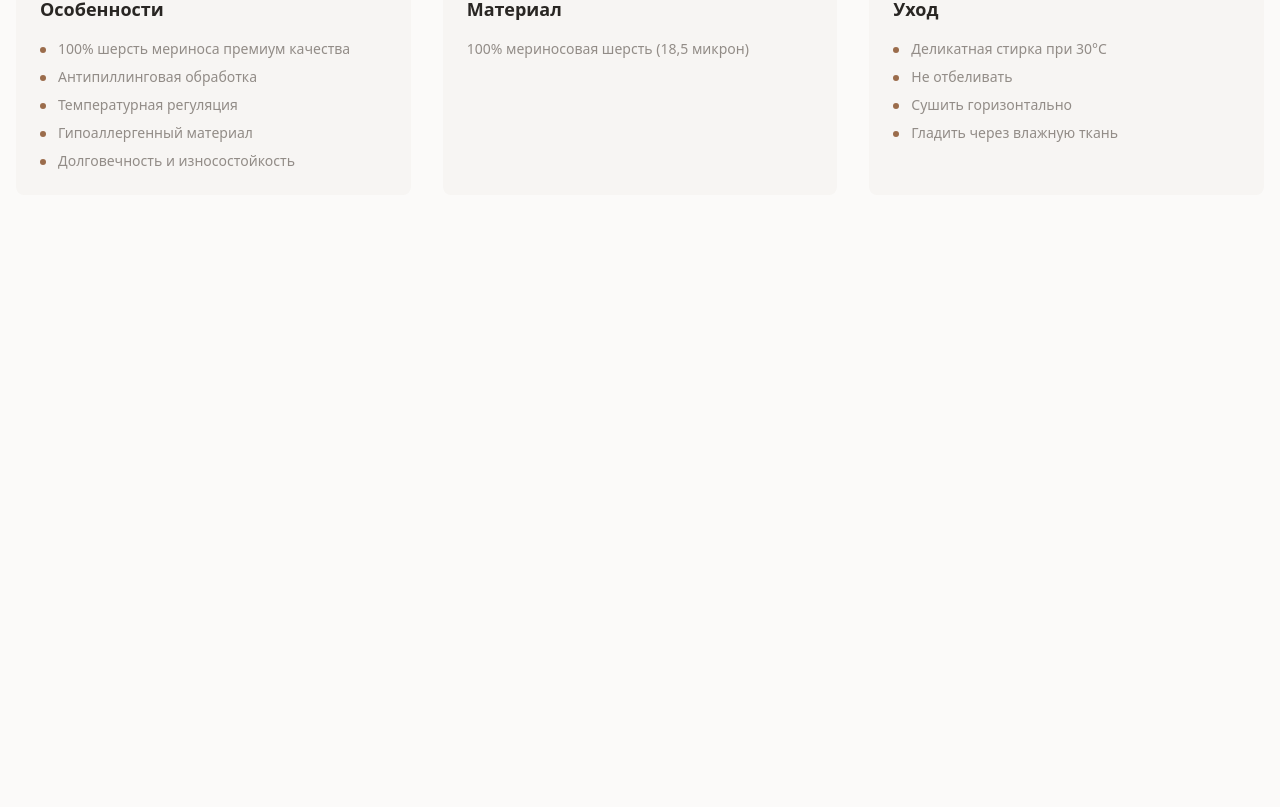
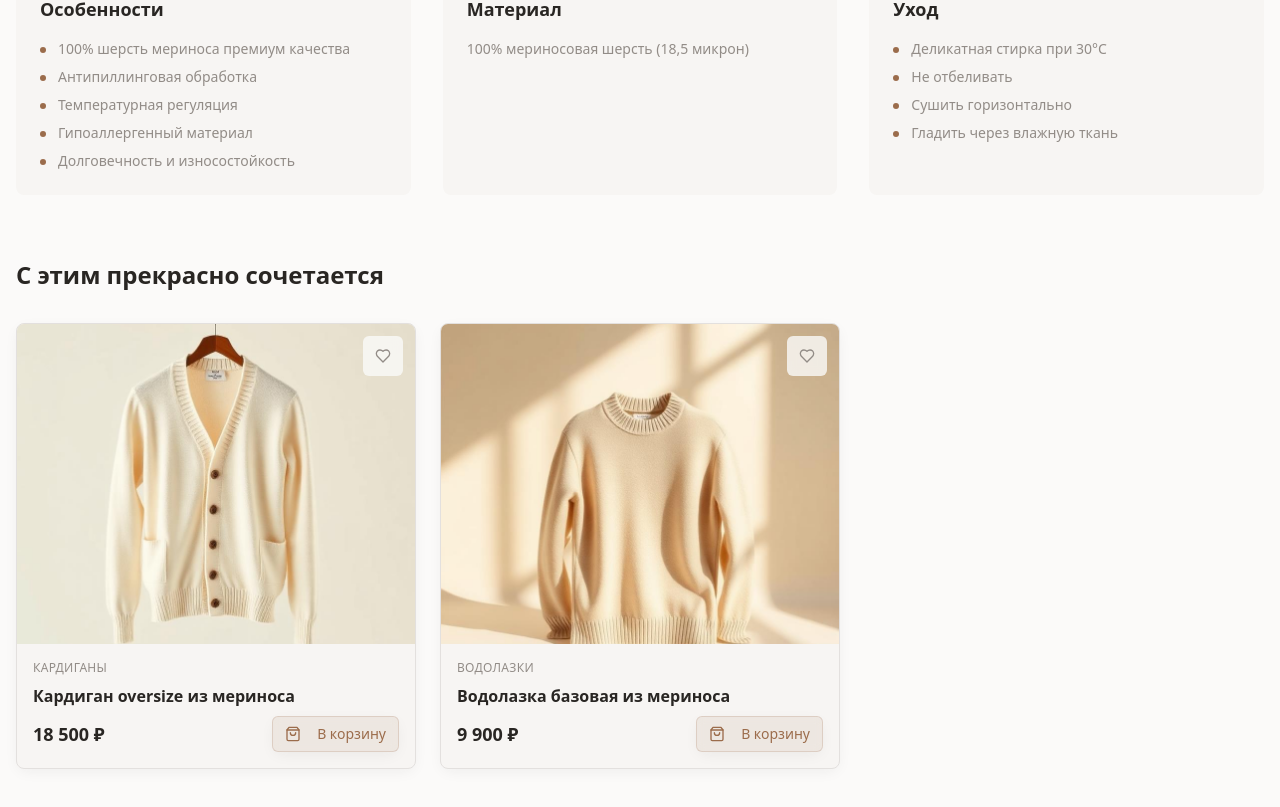
Before and after one commit to basiljis/brightmoda-57, a React (Vite) app: page /product/1 in a window 1280 px wide. Shown: the part 1014-1821 px from the top of the page. Before the commit the page ends 1273 px from the top, so only its background shows below. Built offline with nearby package versions, Linux system fonts and the light colour scheme; the HTML template or start-up script is replaced by a standard one.

Commit message:
Add complementary products to product card

```diff
--- /dev/null
+++ b/src/components/RelatedProducts.tsx
@@ -0,0 +1,32 @@
+import { products, Product } from "@/data/products";
+import ProductCard from "@/components/ProductCard";
+
+interface RelatedProductsProps {
+  productIds: number[];
+  currentProductId: number;
+}
+
+const RelatedProducts = ({ productIds, currentProductId }: RelatedProductsProps) => {
+  const relatedProducts = products.filter(
+    (product) => productIds.includes(product.id) && product.id !== currentProductId
+  );
+
+  if (relatedProducts.length === 0) {
+    return null;
+  }
+
+  return (
+    <div className="mt-16">
+      <h2 className="text-2xl font-bold text-foreground mb-8">
+        С этим прекрасно сочетается
+      </h2>
+      <div className="grid grid-cols-1 md:grid-cols-2 lg:grid-cols-3 gap-6">
+        {relatedProducts.map((product) => (
+          <ProductCard key={product.id} product={product} />
+        ))}
+      </div>
+    </div>
+  );
+};
+
+export default RelatedProducts;
--- a/src/data/products.ts
+++ b/src/data/products.ts
@@ -13,6 +13,7 @@ export interface Product {
   materials: string;
   care: string[];
   sizes: string[];
+  relatedProducts?: number[];
 }
 
 export const products: Product[] = [
@@ -38,7 +39,8 @@ export const products: Product[] = [
       "Сушить горизонтально",
       "Гладить через влажную ткань"
     ],
-    sizes: ["XS", "S", "M", "L", "XL", "XXL"]
+    sizes: ["XS", "S", "M", "L", "XL", "XXL"],
+    relatedProducts: [2, 3]
   },
   {
     id: 2,
@@ -61,7 +63,8 @@ export const products: Product[] = [
       "Сушить в разложенном виде",
       "Хранить на вешалке"
     ],
-    sizes: ["S", "M", "L", "XL"]
+    sizes: ["S", "M", "L", "XL"],
+    relatedProducts: [1, 4]
   },
   {
     id: 3,
@@ -84,7 +87,8 @@ export const products: Product[] = [
       "Не отжимать",
       "Сушить вертикально"
     ],
-    sizes: ["XS", "S", "M", "L", "XL"]
+    sizes: ["XS", "S", "M", "L", "XL"],
+    relatedProducts: [1, 4]
   },
   {
     id: 4,
@@ -107,6 +111,7 @@ export const products: Product[] = [
       "Сушить горизонтально",
       "Гладить с изнаночной стороны"
     ],
-    sizes: ["S", "M", "L", "XL", "XXL"]
+    sizes: ["S", "M", "L", "XL", "XXL"],
+    relatedProducts: [2, 3]
   }
 ];
--- a/src/pages/ProductPage.tsx
+++ b/src/pages/ProductPage.tsx
@@ -5,6 +5,7 @@ import { Separator } from "@/components/ui/separator";
 import { Heart, ShoppingBag, ArrowLeft, Star, Truck, Shield, RotateCcw } from "lucide-react";
 import { products } from "@/data/products";
 import { useState } from "react";
+import RelatedProducts from "@/components/RelatedProducts";
 
 const ProductPage = () => {
   const { id } = useParams();
@@ -209,6 +210,14 @@ const ProductPage = () => {
             </ul>
           </div>
         </div>
+
+        {/* Related Products */}
+        {product.relatedProducts && product.relatedProducts.length > 0 && (
+          <RelatedProducts
+            productIds={product.relatedProducts}
+            currentProductId={product.id}
+          />
+        )}
       </div>
     </div>
   );
```
